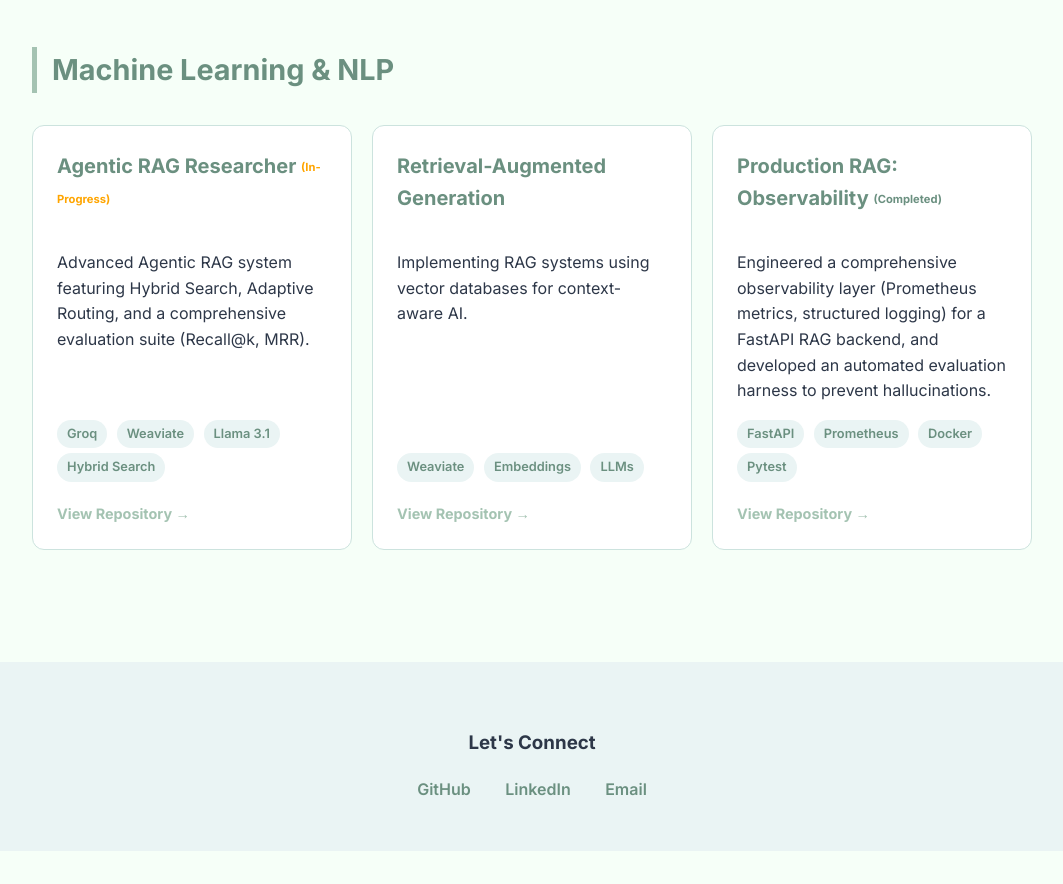
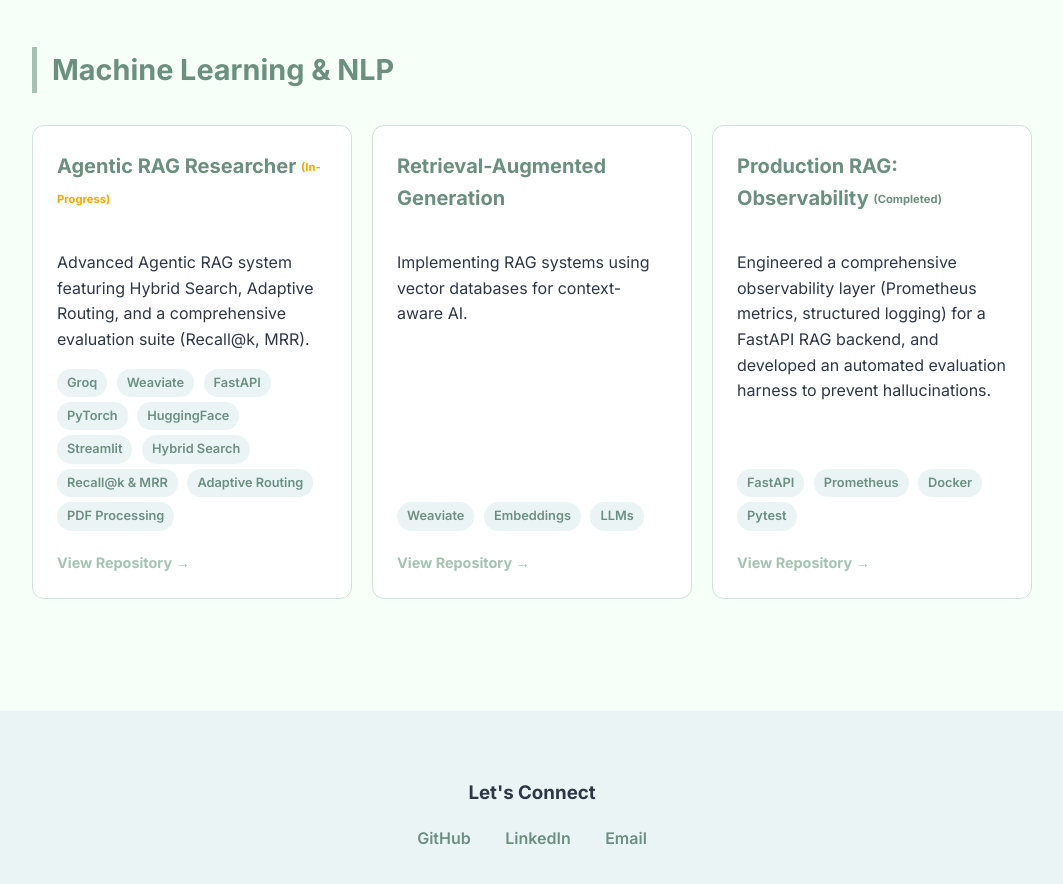
Before and after one commit to Jumana-ML/Jumana-ML.github.io, a Jekyll site: the page index.html, which Jekyll copies as it is, in a window 1280 px wide and 900 px high, scrolled down 573 px. Shown: the top 884 px of the window, without its empty margins (108-1171 px from the left). Built offline with Jekyll 4.4.1, drawn with Linux system fonts in a browser that asks for light colours; before the commit the page ends 1424 px from its top, so only the background shows below that.

Commit message:
Update skills and frameworks in index.html
Added new skills and frameworks to the project description.

```diff
--- a/index.html
+++ b/index.html
@@ -189,10 +189,21 @@
             <h3>Agentic RAG Researcher <span style="font-size: 0.7rem; color: orange; vertical-align: middle;">(In-Progress)</span></h3>
             <p>Advanced Agentic RAG system featuring Hybrid Search, Adaptive Routing, and a comprehensive evaluation suite (Recall@k, MRR).</p>
             <div class="skills-tag">
+                <!-- المحركات الأساسية -->
                 <span class="tag">Groq</span>
                 <span class="tag">Weaviate</span>
-                <span class="tag">Llama 3.1</span>
+
+                <!-- الأطر البرمجية (من المكتبات) -->
+                <span class="tag">FastAPI</span>
+                <span class="tag">PyTorch</span>
+                <span class="tag">HuggingFace</span>
+                <span class="tag">Streamlit</span>
+
+                <!-- مفاهيم متقدمة طبقتها -->
                 <span class="tag">Hybrid Search</span>
+                <span class="tag">Recall@k & MRR</span>
+                <span class="tag">Adaptive Routing</span>
+                <span class="tag">PDF Processing</span>
             </div>
             <a href="https://github.com/Jumana-ML/Agentic-RAG-Researcher" target="_blank" class="repo-link">View Repository →</a>
         </div>
```
